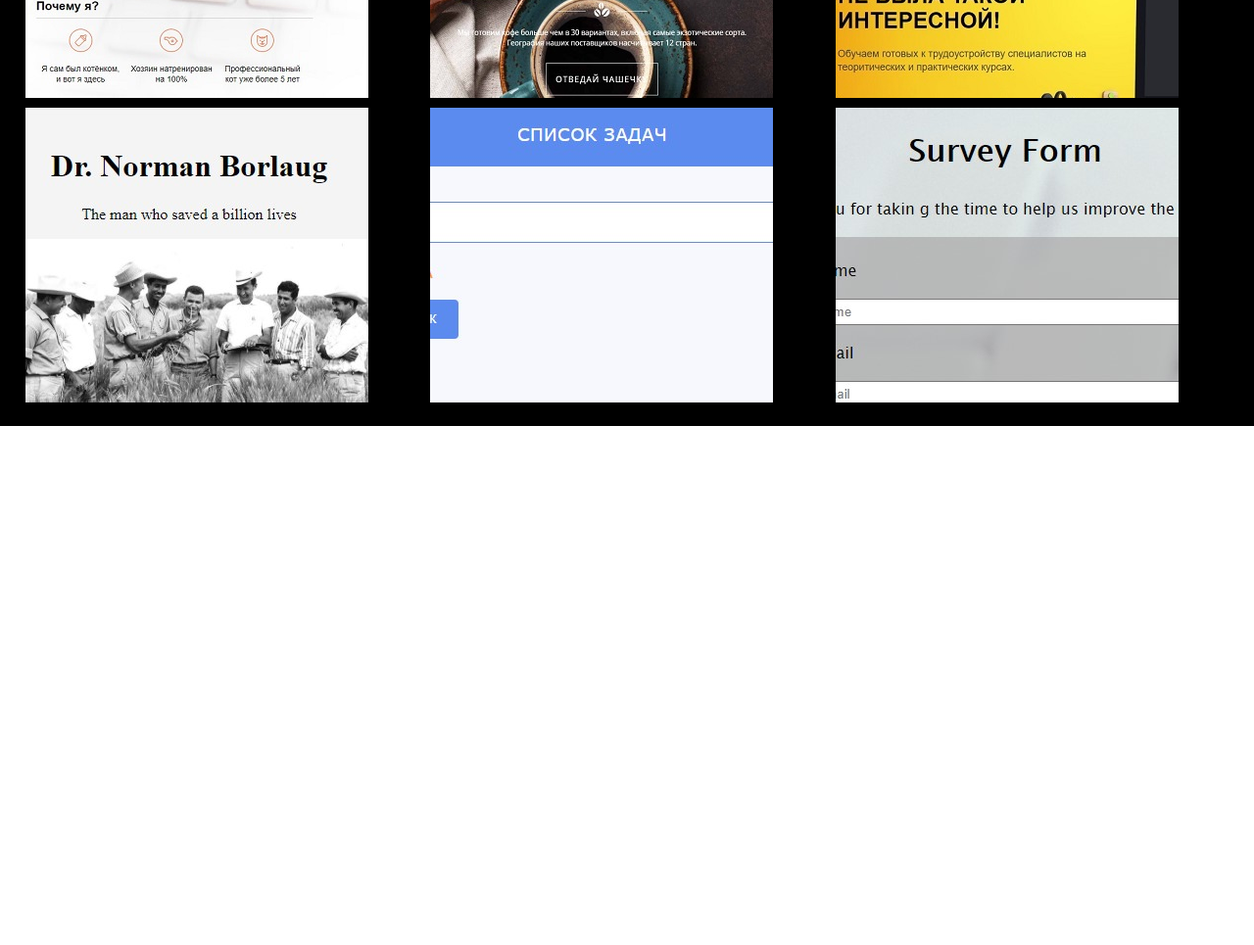
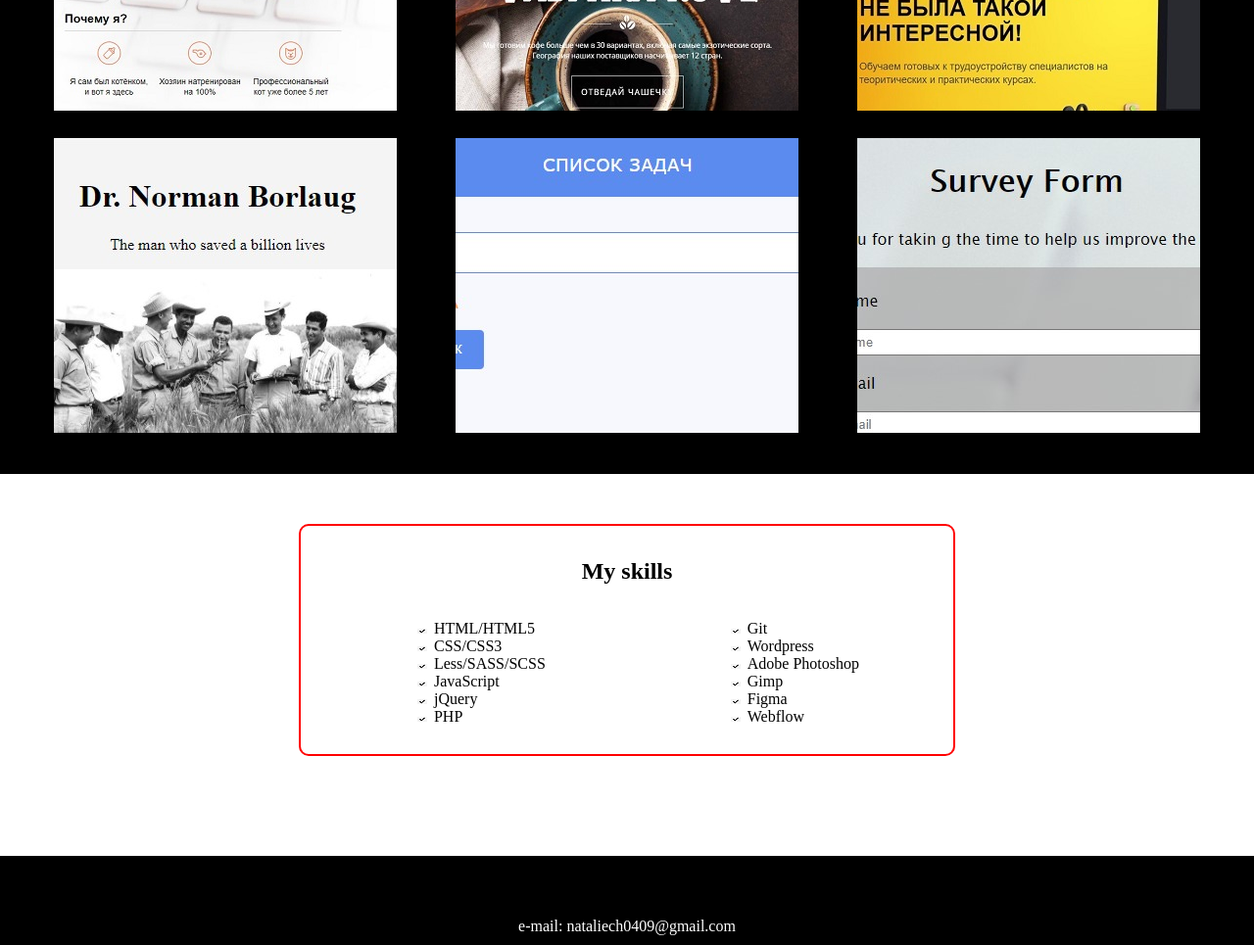
Before and after one commit to Natalielinen/web-portfolio, a plain HTML site: page index.html in a window 1280 px wide. Shown: the part 690-1655 px from the top of the page at 98% size. Before the commit the page ends 1125 px from the top, so only its background shows below. Drawn offline with Linux system fonts and the light colour scheme.

Commit message:
Added skills section and footer

```diff
--- a/index.html
+++ b/index.html
@@ -3,33 +3,33 @@
 <head>
     <meta charset="UTF-8">
     <meta name="viewport" content="width=device-width, initial-scale=1.0">
-    <meta name="keyword" content="верстка, html, css, seo, создание сайтов">
+    <meta name="keyword" content="frontend, html, css, seo, web-development">
     <link rel="stylesheet" href="style.css">
     <title>Portfolio</title>
 </head>
 <body>
     <header class="header">
-            <div class="logo"><p>Портфолио</p></div>
+            <div class="logo"><p>Portfolio</p></div>
         <nav class="menu">
             <ul>
-                <li><a href="#about-me">Обо мне</a></li>
-                <li><a href="">Примеры работ</a></li>
-                <li><a href="">Услуги</a></li>
-                <li><a href="">Контакты</a></li>
+                <li><a href="#about-me">About me</a></li>
+                <li><a href="">My projects</a></li>
+                <li><a href="">Skills list</a></li>
+                <li><a href="">Contacts</a></li>
             </ul>
             </nav>
         <div class="email"><a href="mailto:nataliech0409@gmail.com">nataliech0409@gmail.com</a></div>
     </header>
     <main class="main">
-        <h1>Портфолио веб разработчика</h1>
+        <h1>Frontend Web Developer</h1>
         <section class="about" id="about-me">
 
             <div class="about-title">
-                <h2>Обо мне</h2>
+                <h2>About me</h2>
                 Lorem ipsum dolor sit amet consectetur adipisicing elit. Dignissimos autem itaque corrupti ipsam eveniet ex rerum nisi, eius commodi aperiam veniam voluptas quod consectetur beatae cum hic repellat, harum provident?</div>
         </section>
         <section class="examples">
-            <h2>Примеры работ</h2>
+            <h2>My projects</h2>
             <div class="work">
                 <div class="work1">
                     <a href="source/keksby/index.html" target="_blank"><img src="img/keksby1.jpg" alt="Проект Кексби"></a>
@@ -57,8 +57,45 @@
 
             </div>
         </section>
+        <section class="skills">
 
+            <div class="skills-cont">
+                <h2 class="skills-title">My skills</h2>
+                <div class="cont-skills-flex">
+            <div class="skills-list-first">
+            <ul class="skills-list">
+                <li>HTML/HTML5</li>
+                <li>CSS/CSS3</li>
+                <li>Less/SASS/SCSS</li>
+                <li>JavaScript</li>
+                <li>jQuery</li>
+                <li>PHP</li>
+            </ul>
+            </div>
+            <div class="skills-list-second">
+                <ul class="skills-list">
+                    <li>Git</li>
+                    <li>Wordpress</li>
+                    <li>Adobe Photoshop</li>
+                    <li>Gimp</li>
+                    <li>Figma</li>
+                    <li>Webflow</li>
+                </ul>
+                </div>
+                </div>
+                </div>
+        </section>
     </main>
-
+   <footer class="main-footer">
+    <p>Contacts</p>
+    <p><a href="mailto:nataliech0409@gmail.com">e-mail: nataliech0409@gmail.com</a></p>
+    <p class="social">
+        <a href="https://www.facebook.com/natalie.ch.988" target="_blank"><img src="img/fb.png" alt="Facebook" width="32"></a>
+        <a href="https://www.linkedin.com/in/nataliia-chufistova/" target="_blank"><img src="img/in.png" alt="Linkedin" width="32"></a>
+        <a href="https://vk.com/id174965435" target="_blank">
+            <img src="img/vk.png" alt="Vkontakte" width="32">
+        </a>
+    </p>
+   </footer>
 </body>
 </html>
--- a/style.css
+++ b/style.css
@@ -52,20 +52,21 @@ body{
  .about-title h2{
      margin-top: 0;
  }
- /*.work1,
+
+ .work{
+     display: flex;
+     justify-content: space-around;
+     flex-wrap: wrap;
+     background-color:black;
+     padding: 2%;
+ }
+ .work1,
  .work2,
  .work3,
  .work4,
- .work5{
-     padding: 10px;
- }*/
- .work{
-     display: grid;
-     grid-template-columns: auto auto auto;
-     grid-template-rows: auto auto auto;
-     grid-gap: 1%;
-     background-color:black;
-     padding: 2%;
+ .work5,
+ .work6{
+     margin: 1% 0;
  }
  .work img:hover{
     animation-name: scale;
@@ -77,3 +78,33 @@ body{
         transform: scale(1.1);
     }
 }
+.skills {
+    display: flex;
+    justify-content: center;
+    margin: 2% 0;
+}
+.skills-cont{
+    width: 50%;
+    border: 2px solid red;
+    border-radius: 10px;
+    margin-top: 2%;
+    margin-bottom: 5%;
+    padding: 1%;
+}
+.cont-skills-flex{
+    display: flex;
+    justify-content: space-around;
+}
+.skills-list-first ul,
+.skills-list-second ul{
+    list-style-image: url("img/checkmark.png");
+}
+footer {
+    margin: 3% 0 0 0;
+    padding-top: 1%;
+    text-align: center;
+    background-color: black;
+  }
+  .social {
+      letter-spacing: 0.9em;
+  }
```
Also changed, not shown: img/check.png (added), img/checkmark.png (added).
